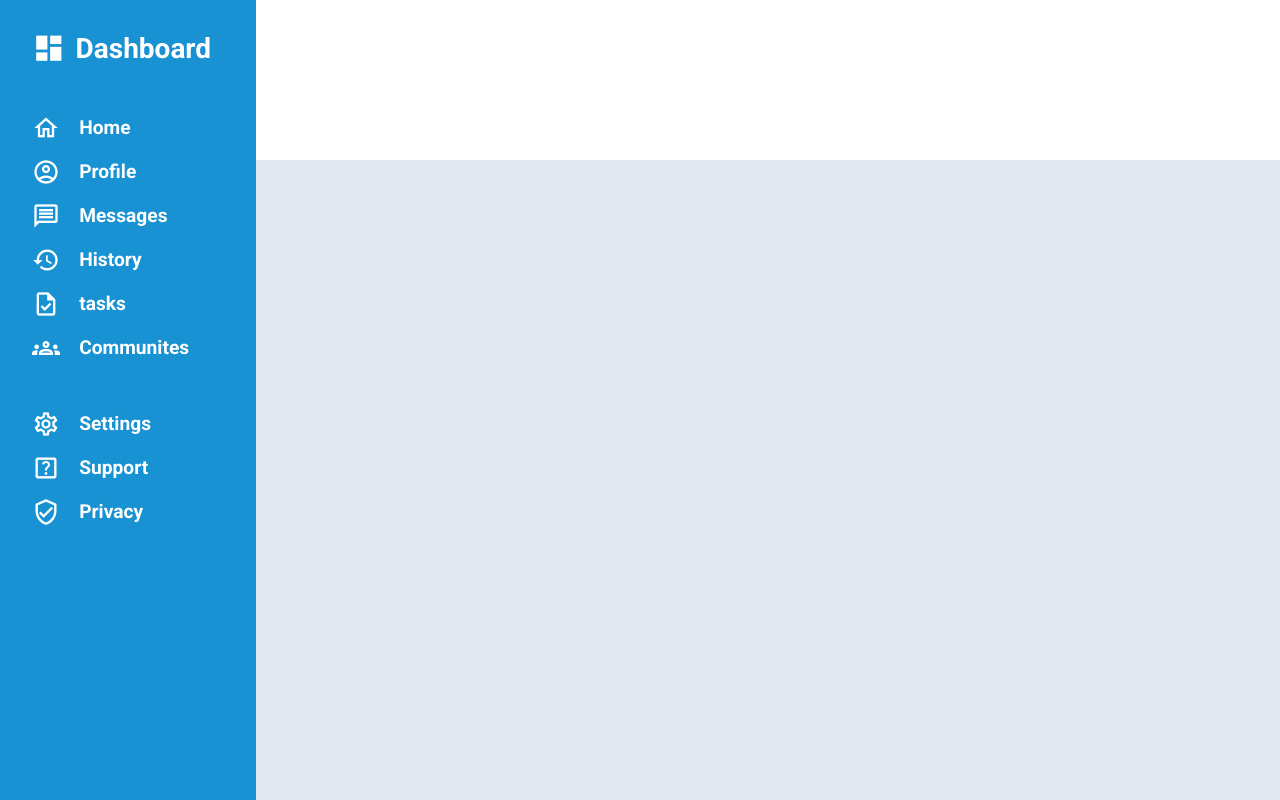
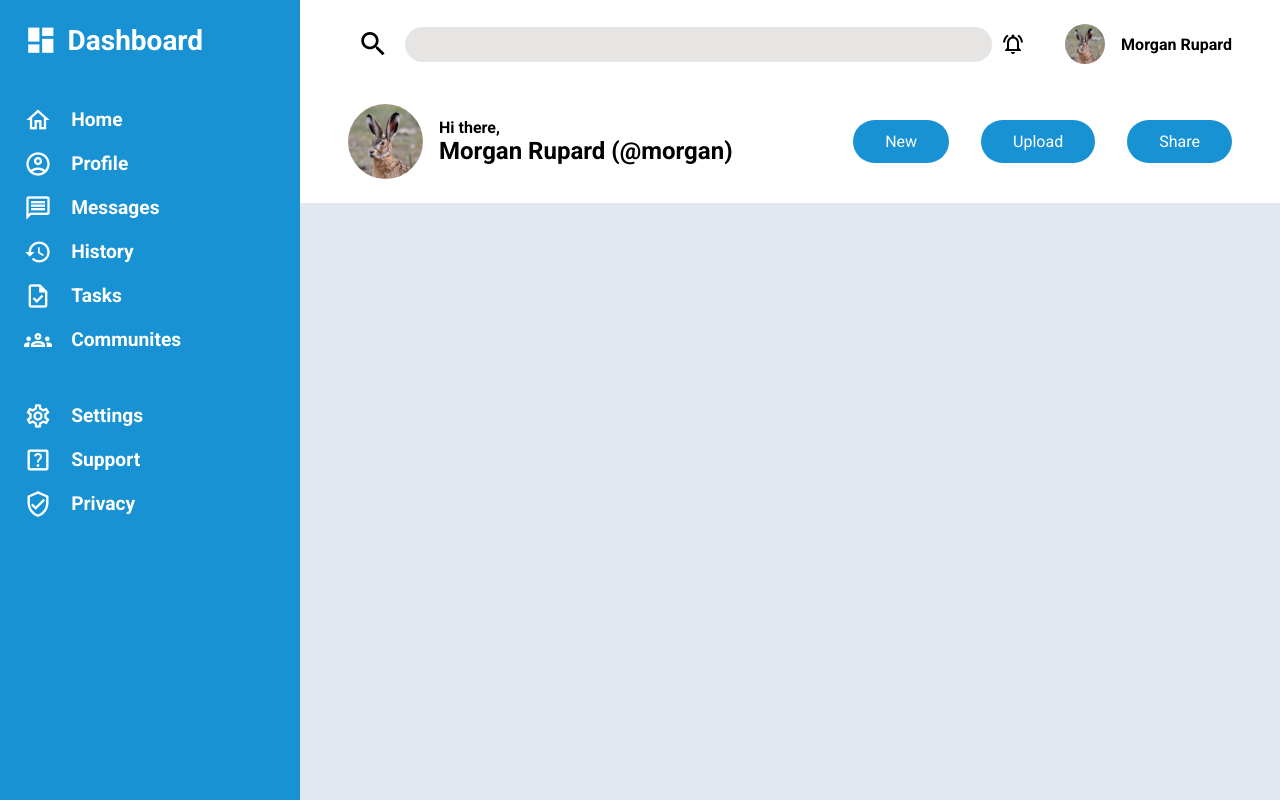
Before and after one commit to mmrupard/Admin-Form, a plain HTML site: page index.html in a window 1280 px wide. Drawn offline with Linux system fonts and the light colour scheme.

Commit message:
Add header finished header section

```diff
--- a/index.html
+++ b/index.html
@@ -12,7 +12,41 @@
   </head>
   <body>
     <div class="container">
-      <div class="header"></div>
+      <div class="header">
+        <div class="top">
+          <div class="searchBar">
+            <label for="searchBar">
+              <span class="material-icons-outlined searchIcon">search</span>
+            </label>
+            <input type="text" name="searchBar" id="searchBar" />
+          </div>
+          <div class="account">
+            <button>
+              <span class="material-icons-outlined">notifications_active</span>
+            </button>
+            <div class="accountPicture"></div>
+            <p class="name">Morgan Rupard</p>
+          </div>
+        </div>
+        <div class="bottom">
+          <div class="accountBottom">
+            <div class="accountPicture"></div>
+            <div class="accountName">
+              <p class="greeting">Hi there,</p>
+              <p class="name">
+                Morgan Rupard <span class="username">(@morgan)</span>
+              </p>
+            </div>
+          </div>
+
+          <div class="buttons">
+            <button class="headerButton">New</button>
+            <button class="headerButton">Upload</button>
+            <button class="headerButton">Share</button>
+          </div>
+        </div>
+      </div>
+
       <div class="sidebar">
         <h1 class="sidebarTitle">
           <span class="material-icons">dashboard</span>
@@ -43,7 +77,7 @@
           </li>
           <li class="navigationItem">
             <a href="#" class="navigationLink">
-              <span class="material-icons-outlined">task</span>tasks</a
+              <span class="material-icons-outlined">task</span>Tasks</a
             >
           </li>
           <li class="navigationItem">
--- a/styles.css
+++ b/styles.css
@@ -1,9 +1,28 @@
 @import url('https://fonts.googleapis.com/css2?family=Roboto:ital,wght@0,100;0,300;0,400;0,500;0,700;0,900;1,100;1,300;1,400;1,500;1,700;1,900&display=swap');
 
-* {
-  font-family: 'Roboto', sans-serif;
+*,
+*::before,
+*::after {
+  box-sizing: inherit;
   padding: 0;
   margin: 0;
+}
+
+html {
+  font-family: 'Roboto', sans-serif;
+}
+
+button,
+input {
+  color: inherit;
+  font: inherit;
+}
+
+button {
+  border: none;
+  appearance: none;
+  outline: none;
+  background-color: none;
 }
 
 a {
@@ -20,7 +39,7 @@ li {
   width: 100vw;
   height: 100vh;
   display: grid;
-  grid-template-columns: 1fr 4fr;
+  grid-template-columns: 300px 4fr;
   grid-template-rows: 1fr 4fr;
 }
 
@@ -29,7 +48,7 @@ li {
   background-color: #1992d4;
   color: #fff;
   grid-row: 1/3;
-  padding: 2rem;
+  padding: 1.5rem;
 }
 
 .sidebarTitle {
@@ -67,6 +86,108 @@ li {
 /* header styling section*/
 .header {
   background-color: #fff;
+  padding: 1.5rem 3rem;
+  box-shadow: 0 10px 15px -3px rgb(0 0 0 / 0.1),
+    0 4px 6px -4px rgb(0 0 0 / 0.1);
+}
+
+.top {
+  display: grid;
+  grid-template-columns: 1fr max-content;
+  margin-bottom: 2.5rem;
+}
+
+.searchBar {
+  display: flex;
+  justify-content: center;
+  align-items: center;
+  width: 100%;
+}
+
+.searchBar label {
+  display: flex;
+  justify-content: center;
+  align-items: center;
+}
+
+.searchIcon {
+  font-size: 2rem;
+}
+
+.searchBar #searchBar {
+  display: inline-block;
+  border: 0;
+  border-radius: 99em;
+  background: #e7e5e4;
+  margin-left: 1rem;
+  padding: .5em 2em;
+  width: min(80%, 700px);
+}
+
+.header .account {
+  display: flex;
+  justify-content: flex-end;
+  align-items: center;
+  font-size: 1rem;
+  font-weight: 700;
+}
+
+.account button {
+  display: flex;
+  justify-content: center;
+  align-items: center;
+  background-color: transparent;
+}
+
+.accountPicture {
+  background: url("images/Lepus_europaeus_\(Causse_Méjean\,_Lozère\)-cropped\ \(2\).jpg") center center / cover no-repeat;
+  border-radius: 50%;
+}
+
+.account .accountPicture {
+  margin: 0 1rem 0 2.5rem;
+  height: 40px;
+  width: 40px;
+}
+
+.bottom {
+  display: flex;
+  justify-content: space-between;
+  align-items: center;
+}
+
+.accountBottom {
+  display: flex;
+  align-items: center;
+  gap: 1rem;
+}
+
+.accountBottom .accountPicture {
+  width: 75px;
+  height: 75px;
+}
+
+.accountName .greeting {
+  font-weight: 700;
+}
+
+.accountName .name{
+  font-size: 1.5rem;
+  font-weight: 700;
+}
+
+.buttons {
+  display: flex;
+  justify-content: flex-end;
+  align-items: center;
+  gap: 2rem;
+}
+
+.headerButton {
+  background-color: #1992d4;
+  color: #fff;
+  padding: .75em 2em;
+  border-radius: 99em;
 }
 
 /* content page styling section*/
```
Also changed, not shown: images/Lepus_europaeus_(Causse_Méjean,_Lozère)-cropped (2).jpg (added).
